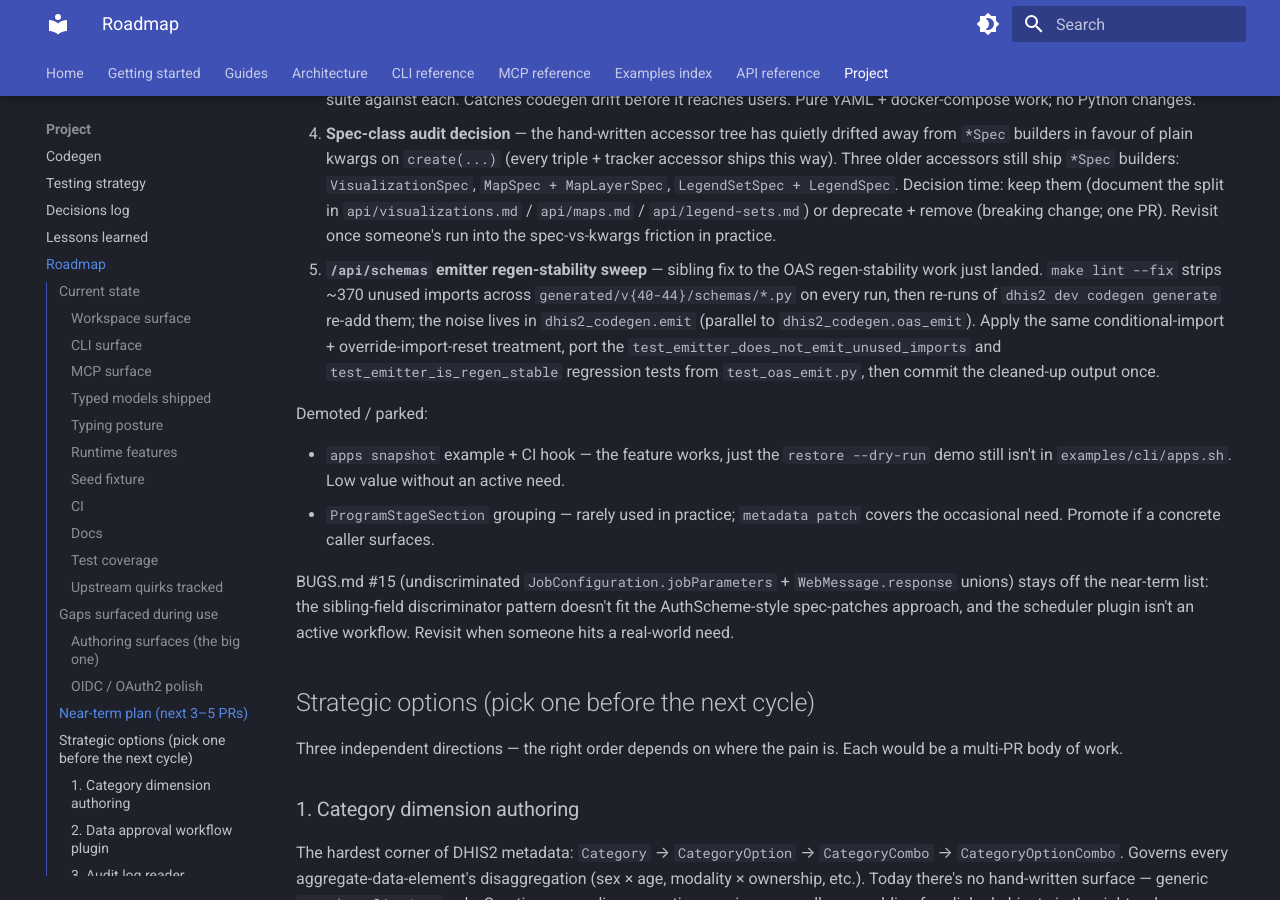
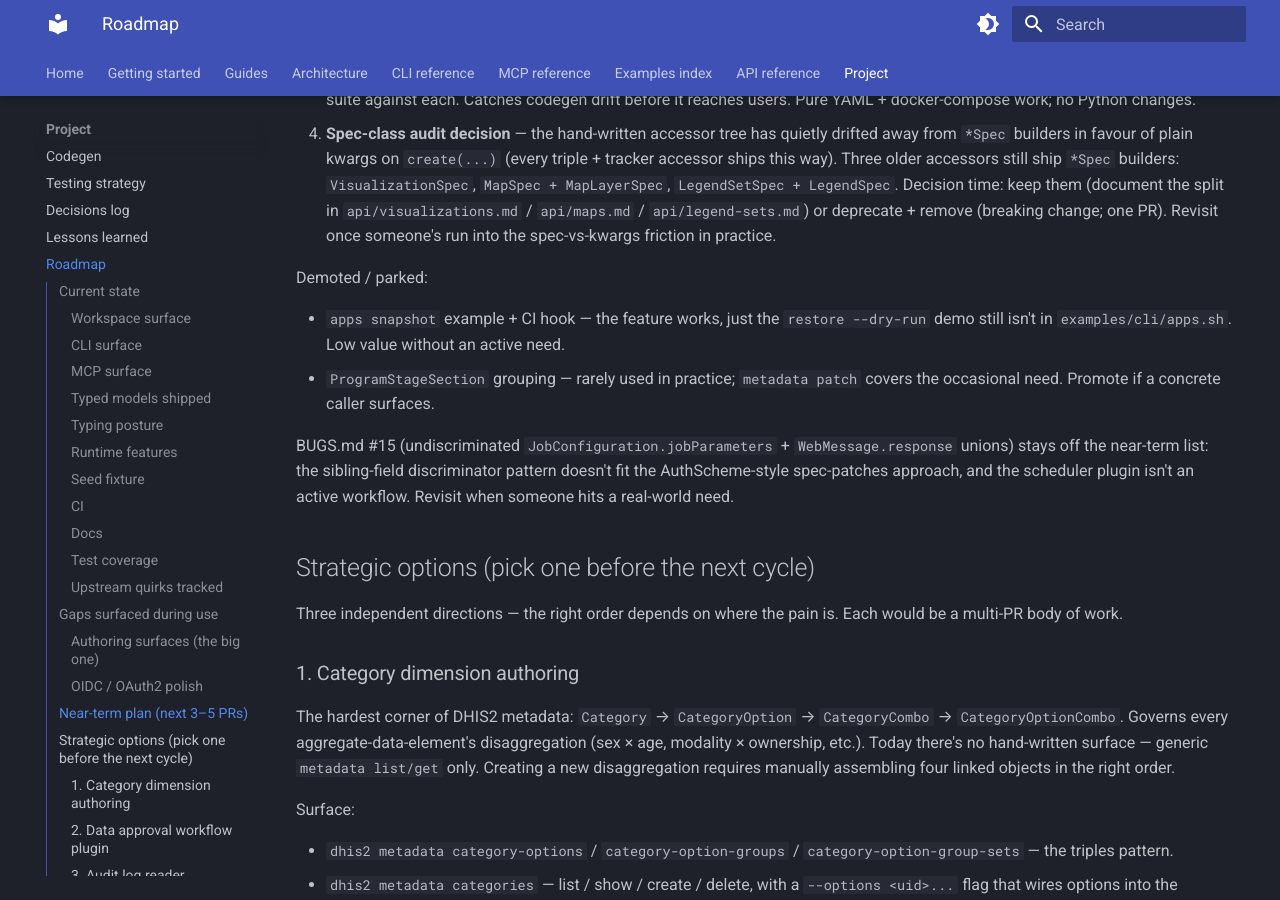
Before and after one commit to winterop-com/dhis2-utils, an MkDocs documentation site: the page built from docs/roadmap.md, in a window 1280 px wide and 900 px high, scrolled down 6734 px. Built offline with MkDocs 1.6.1 and Material for MkDocs 9.7.7, drawn with Linux system fonts in a browser that asks for light colours.

Commit message:
docs(roadmap): /api/schemas emitter regen-stability sweep shipped

```diff
--- a/docs/roadmap.md
+++ b/docs/roadmap.md
@@ -145,7 +145,6 @@
 2. **`metadata sharing bulk`** — batched sharing helper. Apply one `SharingBuilder` result across many resources in one `/api/sharing` call per type. Natural follow-on to the bulk verbs shipped in #195 + #199. Small surface — `client.metadata.apply_sharing_bulk(by_resource, sharing)` + CLI wrapper. Useful when rolling a single user-group-access pattern across a cohort.
 3. **Multi-version CI integration matrix** — slow-marked tests run against v42 only; committed codegen for v40 / v41 / v43 / v44 is never exercised against a live stack. Stand up compose-managed stacks in the nightly workflow (`e2e.yml`) and run the slow suite against each. Catches codegen drift before it reaches users. Pure YAML + docker-compose work; no Python changes.
 4. **Spec-class audit decision** — the hand-written accessor tree has quietly drifted away from `*Spec` builders in favour of plain kwargs on `create(...)` (every triple + tracker accessor ships this way). Three older accessors still ship `*Spec` builders: `VisualizationSpec`, `MapSpec + MapLayerSpec`, `LegendSetSpec + LegendSpec`. Decision time: keep them (document the split in `api/visualizations.md` / `api/maps.md` / `api/legend-sets.md`) or deprecate + remove (breaking change; one PR). Revisit once someone's run into the spec-vs-kwargs friction in practice.
-5. **`/api/schemas` emitter regen-stability sweep** — sibling fix to the OAS regen-stability work just landed. `make lint --fix` strips ~370 unused imports across `generated/v{40-44}/schemas/*.py` on every run, then re-runs of `dhis2 dev codegen generate` re-add them; the noise lives in `dhis2_codegen.emit` (parallel to `dhis2_codegen.oas_emit`). Apply the same conditional-import + override-import-reset treatment, port the `test_emitter_does_not_emit_unused_imports` and `test_emitter_is_regen_stable` regression tests from `test_oas_emit.py`, then commit the cleaned-up output once.
 
 Demoted / parked:
 
```
